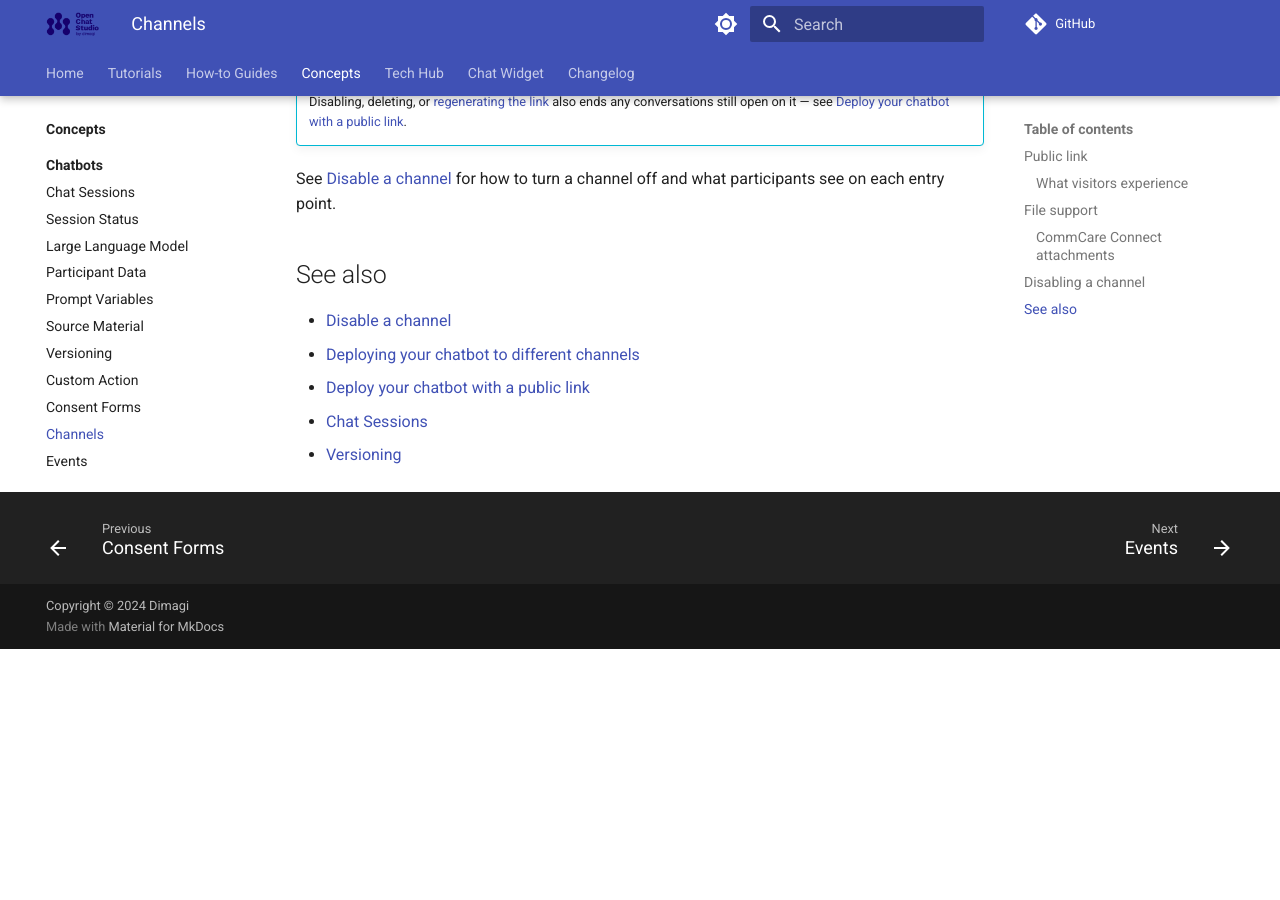
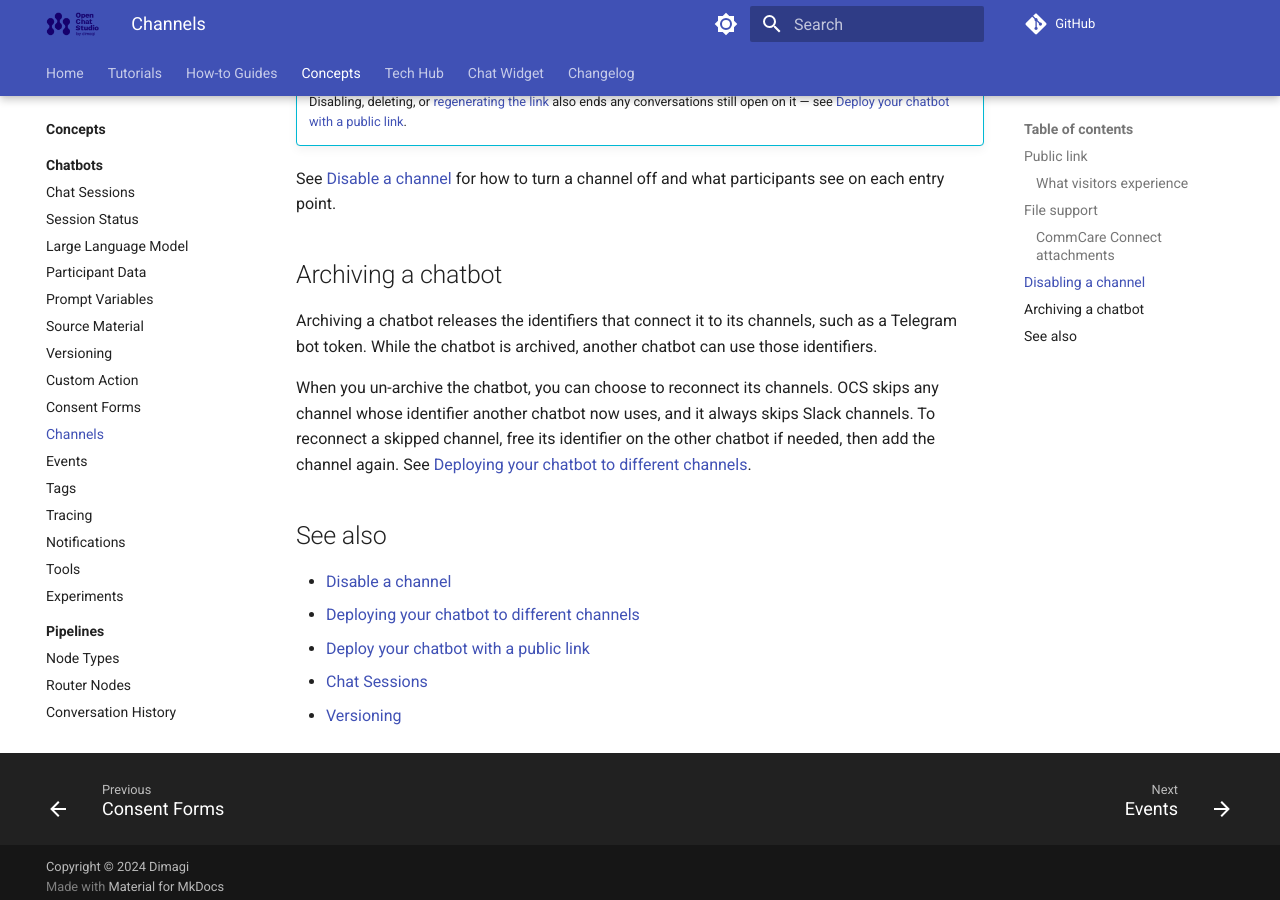
Before and after one commit to dimagi/open-chat-studio-docs, an MkDocs documentation site: the page built from docs/concepts/channels.md, in a window 1280 px wide and 900 px high, scrolled down 4215 px. Built offline with MkDocs 1.6.1 and Material for MkDocs 9.7.7, drawn with Linux system fonts in a browser that asks for light colours; a script that is not in the unit is left out; comment, search, counter and statistics services are not loaded; before the commit the page ends 4864 px from its top, so only the background shows below that.

Commit message:
docs: move chatbot archiving notes into the channels page
The archive and un-archive steps repeat what the UI already shows.
Keep only the channel side effects, as a section in concepts/channels.md.

Co-Authored-By: Claude Opus 5.5 <noreply@anthropic.com>

```diff
--- a/docs/concepts/channels.md
+++ b/docs/concepts/channels.md
@@ -108,6 +108,16 @@ Staff starting a chat from the OCS console see a generic error rather than this
 
 See [Disable a channel](../how-to/disable_a_channel.md) for how to turn a channel off and what participants see on each entry point.
 
+## Archiving a chatbot
+
+Archiving a chatbot releases the identifiers that connect it to its channels, such as a Telegram bot token.
+While the chatbot is archived, another chatbot can use those identifiers.
+
+When you un-archive the chatbot, you can choose to reconnect its channels.
+OCS skips any channel whose identifier another chatbot now uses, and it always skips Slack channels.
+To reconnect a skipped channel, free its identifier on the other chatbot if needed, then add the channel again.
+See [Deploying your chatbot to different channels](../how-to/deploy_to_different_channels.md).
+
 ## See also
 
 - [Disable a channel](../how-to/disable_a_channel.md)
--- a/mkdocs.yml
+++ b/mkdocs.yml
@@ -113,7 +113,6 @@ nav:
       - Schedule Reminders: how-to/reminders.md
       - Set Up and Manage Document Sources: how-to/document_sources.md
       - Filter Collection Search by Metadata: how-to/filter_collection_search_by_metadata.md
-      - Archive and Un-archive a Chatbot: how-to/archive_chatbot.md
     - Channels & Deployment:
       - how-to/deploy_to_different_channels.md
       - how-to/disable_a_channel.md
```
Also changed, not shown: docs/changelog.md (+1 -1 lines), docs/how-to/archive_chatbot.md (deleted, +0 -66 lines).
